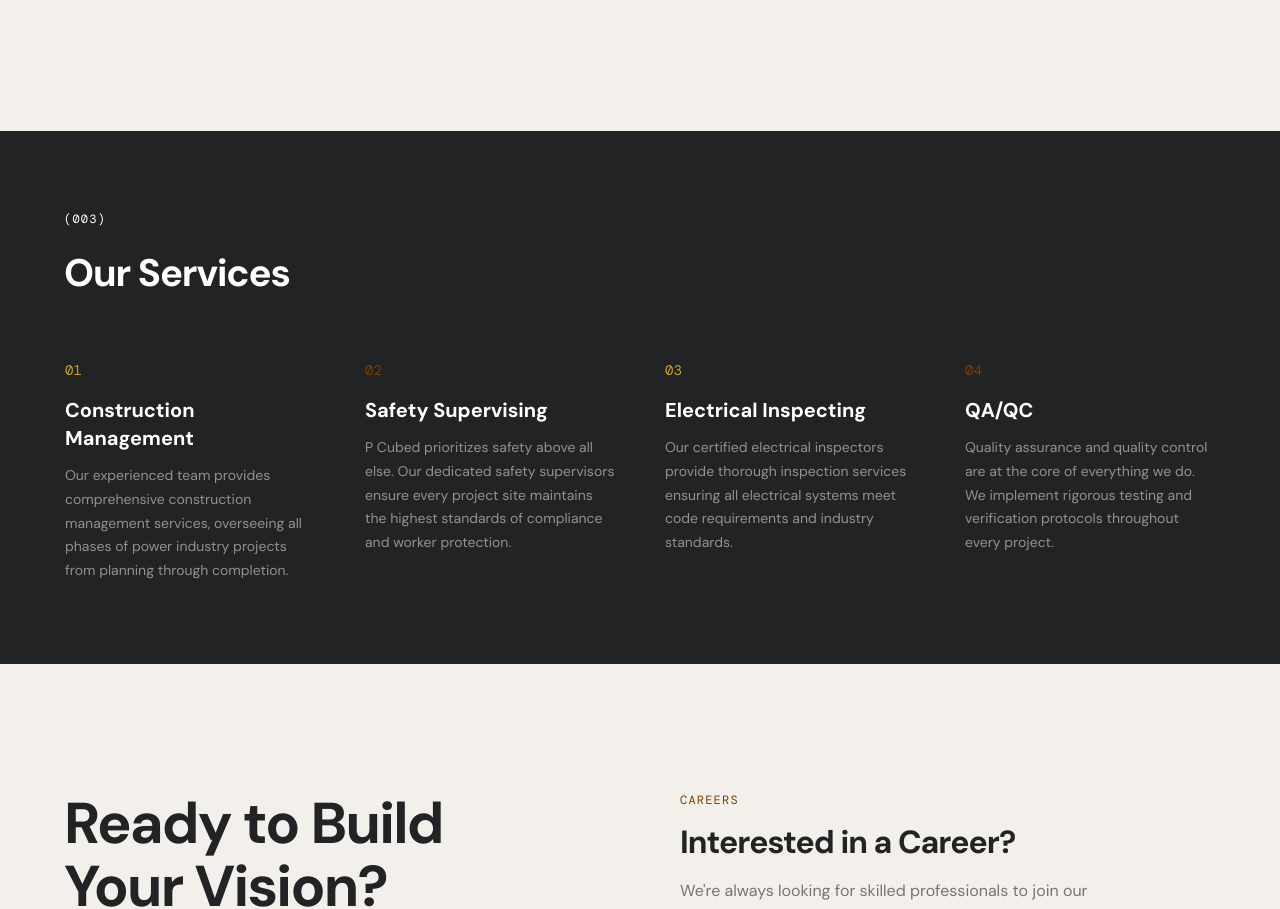
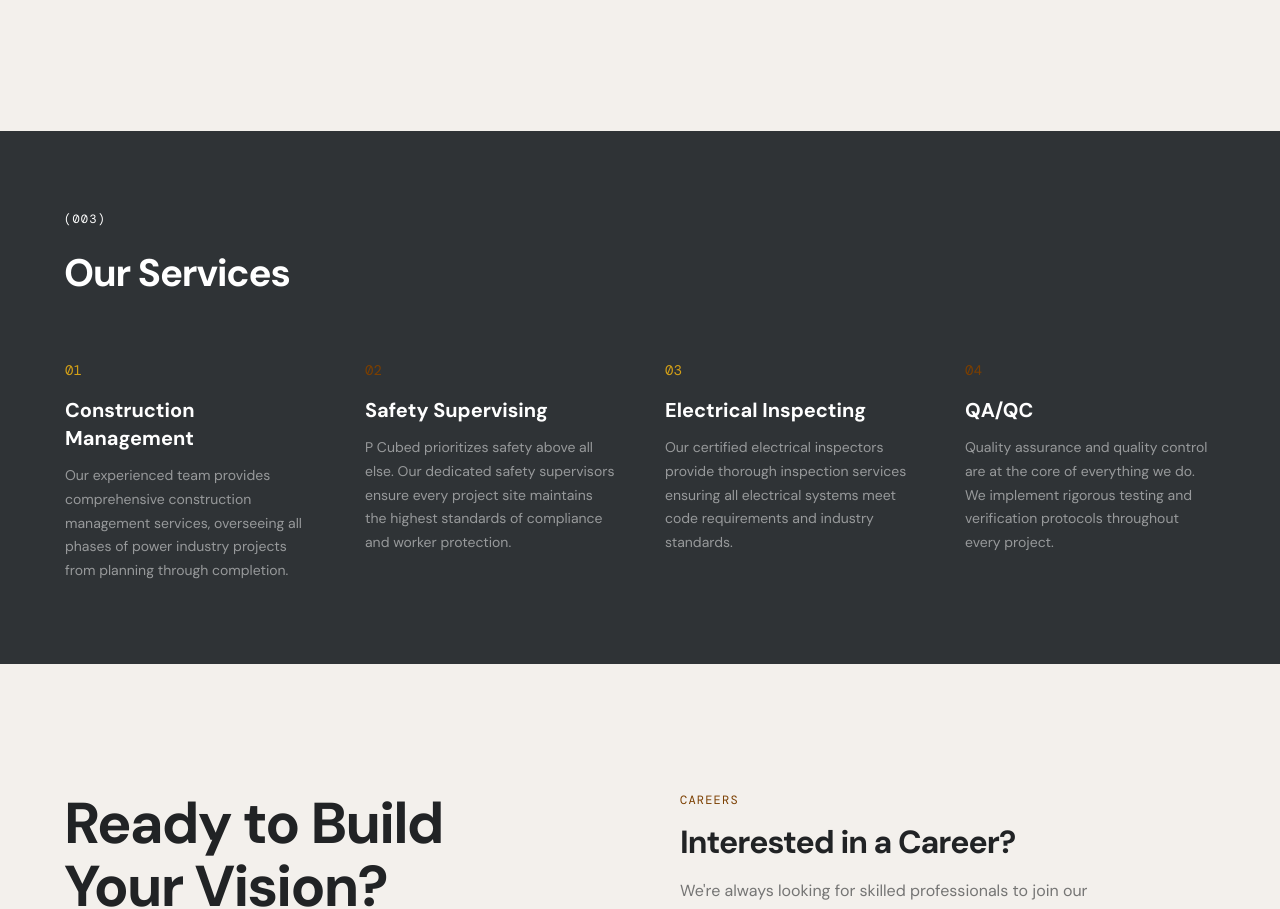
Before and after one commit to NolanBerg/pcubedeng, a React (Vite) app: page / in a window 1280 px wide. Shown: the part 2281-3190 px from the top of the page. Built offline with nearby package versions, Linux system fonts and the light colour scheme.

Commit message:
fix ui/ux in services section

```diff
--- a/src/components/Process.jsx
+++ b/src/components/Process.jsx
@@ -26,7 +26,7 @@ const services = [
 
 export default function Process() {
   return (
-    <section id="services-detail" className="bg-grey text-white px-6 md:px-10 lg:px-16 py-12 md:py-20">
+    <section id="services-detail" className="text-white px-6 md:px-10 lg:px-16 py-12 md:py-20" style={{ backgroundColor: '#2F3336' }}>
       <div className="max-w-[1600px] mx-auto">
         <FadeUp>
           <div className="mb-16">
@@ -41,7 +41,7 @@ export default function Process() {
             {services.map((service) => (
               <div
                 key={service.num}
-                className="border border-transparent hover:border-brand-gold/60 rounded-lg p-6 -m-6 transition-transform duration-300 ease-out hover:scale-105 cursor-default"
+                className={`border border-transparent ${Number(service.num) % 2 === 1 ? 'hover:border-brand-brown/60' : 'hover:border-brand-gold/60'} rounded-lg p-6 -m-6 transition-transform duration-300 ease-out hover:scale-105 cursor-default`}
               >
                 <p className={`font-mono text-sm mb-4 ${Number(service.num) % 2 === 1 ? 'text-brand-gold' : 'text-brand-brown'}`}>{service.num}</p>
                 <h3 className="text-xl font-bold mb-3">{service.title}</h3>
```
Also changed, not shown: .claude/settings.json (added).
